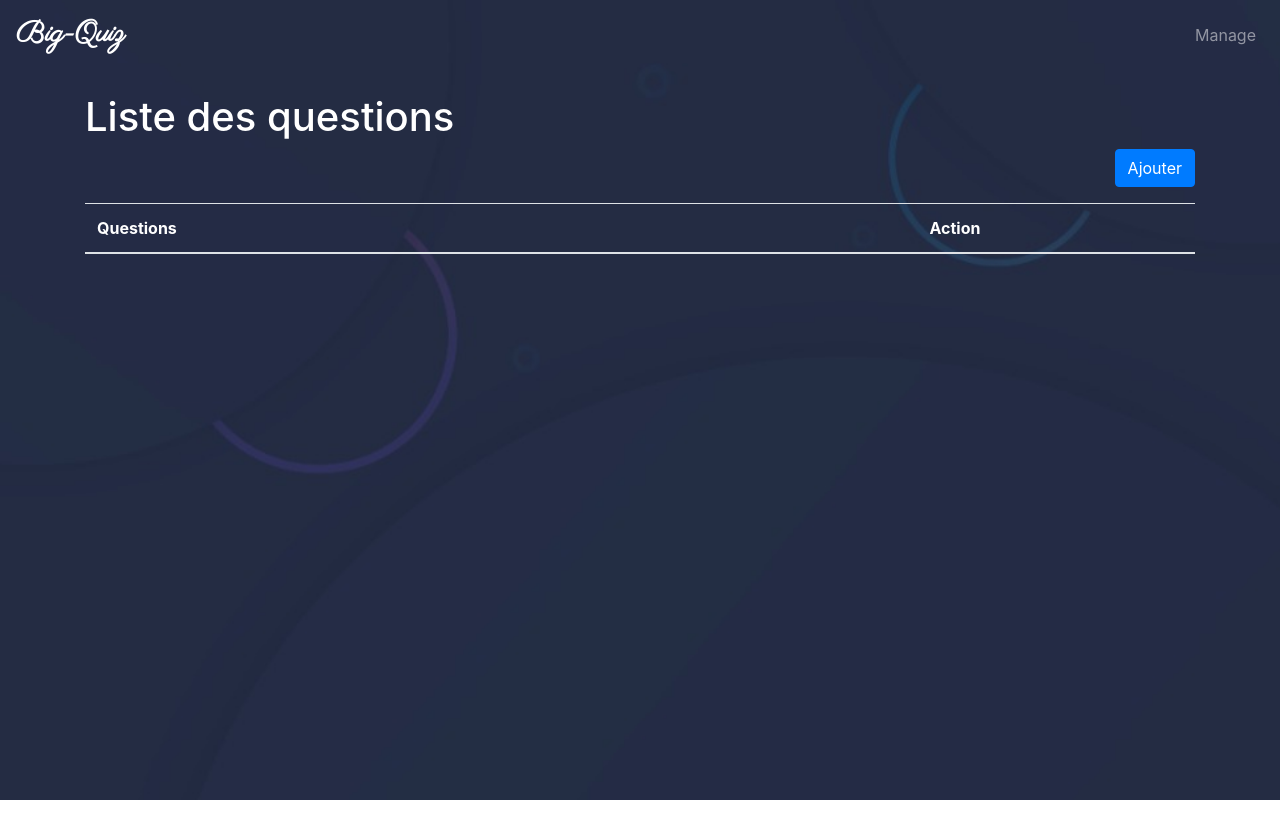
After one commit to prototypeninja/symfonyquiz, a Symfony app: template templates/admin/index.html.twig in a window 1280 px wide. The commit adds this page. Run offline with Twig, Linux system fonts and the light colour scheme; the template is opened without the code that fills it, so the values that code supplies are empty; some libraries are stand-ins or nearby versions.

Commit message:
etape page ajoute reponse question

```diff
--- a/public/css/style.css
+++ b/public/css/style.css
@@ -58,3 +58,7 @@ body a:hover{
     border-radius: 10px;
     background-color: white;
 }
+.span-r{
+    background-color: #AA3333;
+    font-size: 15px!important;
+}
--- a/src/Controller/QuestionController.php
+++ b/src/Controller/QuestionController.php
@@ -112,7 +112,6 @@ class QuestionController extends Controller
             $em->flush();
         }
 
-
         return $this->render('pages/result.html.twig',['score'=>$score]);
     }
 
--- /dev/null
+++ b/templates/admin/edit.html.twig
@@ -0,0 +1 @@
+{% extends 'base.html.twig' %}
--- /dev/null
+++ b/templates/admin/index.html.twig
@@ -0,0 +1,28 @@
+{% extends 'base.html.twig' %}
+
+{% block title %}Admin{% endblock %}
+
+{% block body %}
+
+    <div class="container mt-4">
+        <h1>Liste des questions</h1>
+
+        <a href="{{path ('add')}}" class="btn btn-primary mb-3 float-right">Ajouter</a>
+        <table class="table table-striped text-white">
+            <thead>
+            <tr class="d-flex">
+                <th class="col-9">Questions</th>
+                <th class="col-3">Action</th>
+            </tr>
+            </thead>
+            <tbody>
+            {% for question in questions %}
+            <tr class="d-flex">
+                <td class="col-9">{{ question.questions }}</td>
+                <td class="col-3"><a href="{{path ('edit',{'id':question.id })}}" class="btn btn-primary mb-3">Modifier</a> <a class="btn btn-danger mb-3" href="{{path ('delete',{'id':question.id })}}">Suprimer</a></td>
+            </tr>
+            {% endfor %}
+            </tbody>
+        </table>
+    </div>
+{% endblock %}
--- a/templates/base.html.twig
+++ b/templates/base.html.twig
@@ -19,7 +19,13 @@
 <header >
     <nav class="navbar navbar-expand-sm bg-transparent navbar-dark">
         <a href="{{path('home')}}" class="navbar-brand">Big-Quiz</a>
-
+        <div class="navbar-collapse collapse w-100 order-3 dual-collapse2">
+            <ul class="navbar-nav ml-auto">
+                <li class="nav-item">
+                    <a class="nav-link" href="{{path('admin')}}">Manage</a>
+                </li>
+            </ul>
+        </div>
     </nav>
 </header>
 {% block body %}{% endblock %}
--- a/templates/pages/quiz.html.twig
+++ b/templates/pages/quiz.html.twig
@@ -1,5 +1,5 @@
 {% extends 'base.html.twig' %}
-{% block title 'Home'%}
+{% block title 'Quiz'%}
 {% block body %}
     <div class="container">
         <div class="row  justify-content-center align-items-center">
@@ -21,7 +21,7 @@
 
                                     </div>
                                 </div>
-                                <span class="form-control bg-primary text-white">{{ reponse.reponses }}</span>
+                                <span class="form-control bg-primary text-white span-r">{{ reponse.reponses }}</span>
                             </div>
                         {% endfor %}
                     </div>
--- a/templates/pages/result.html.twig
+++ b/templates/pages/result.html.twig
@@ -1,5 +1,5 @@
 {% extends 'base.html.twig' %}
-{% block title 'Home'%}
+{% block title 'Resulat'%}
 {% block body %}
     <div class="container">
         <div class="row  justify-content-center align-items-center">
--- a/templates/pages/score.html.twig
+++ b/templates/pages/score.html.twig
@@ -1,5 +1,5 @@
 {% extends 'base.html.twig' %}
-{% block title 'Home'%}
+{% block title 'Score'%}
 {% block body %}
     <div class="container">
         <a href="{{path ('home') }}"><button type="button" class="btn btn-primary mb-5">Retour</button></a>
```
Also changed, not shown: src/Controller/AdminController.php (added, +91 -0 lines), src/Form/AddQuestionFormType.php (added, +25 -0 lines), templates/admin/add.html.twig (added, +13 -0 lines), templates/admin/addReponse.html.twig (added), 1 other file.
